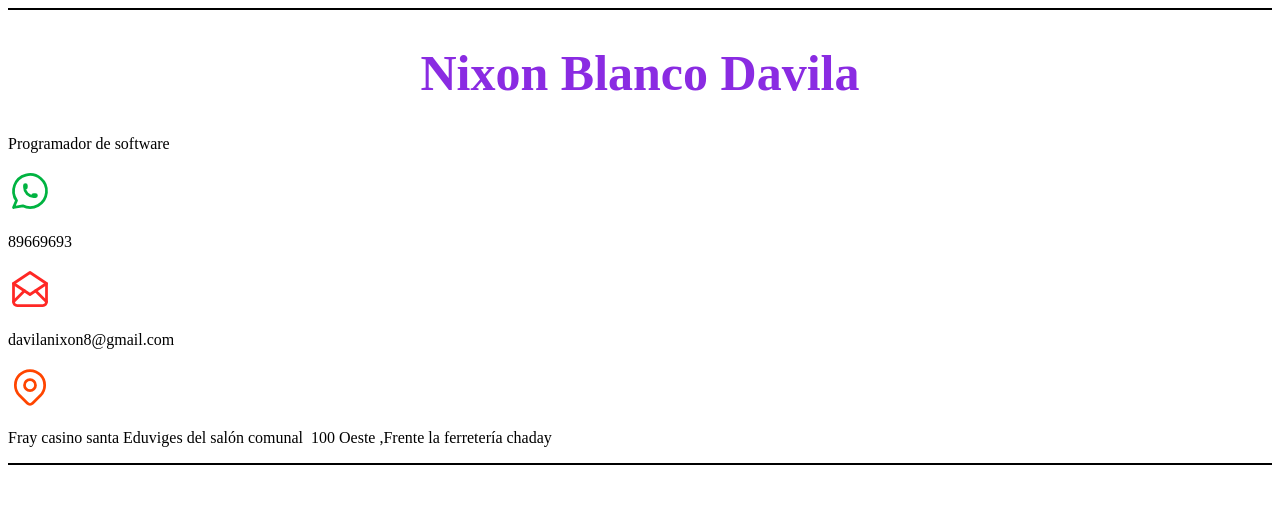
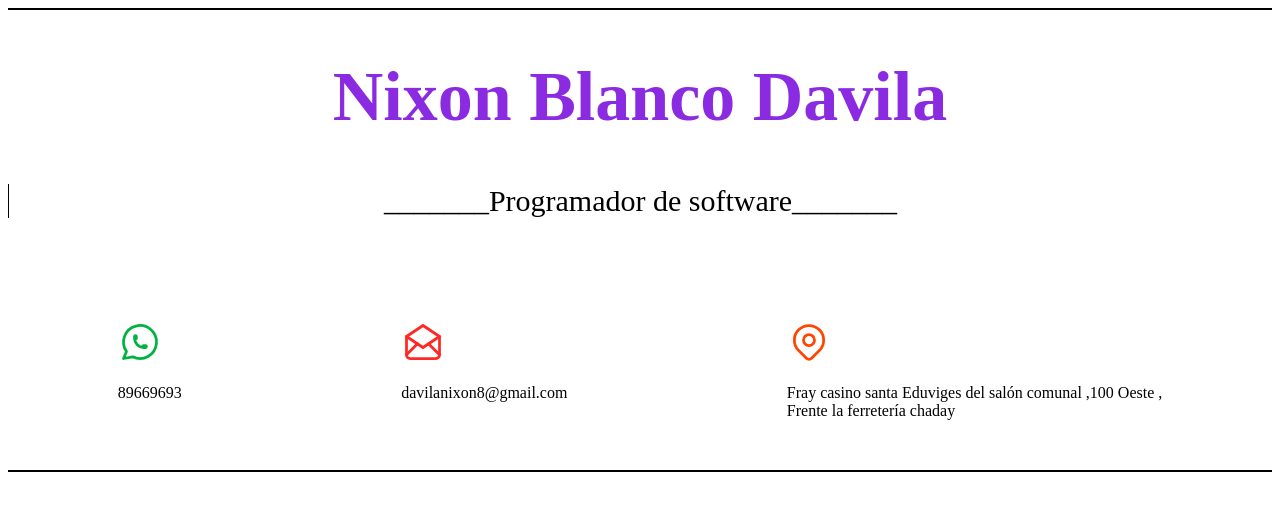
Before and after one commit to NixonDavila/proyecto, a plain HTML site: page index.html in a window 1280 px wide. Drawn offline with Linux system fonts and the light colour scheme.

Commit message:
informacion , final del heade y del javaScript

```diff
--- a/index.html
+++ b/index.html
@@ -4,20 +4,45 @@
     <link rel="stylesheet" href="./style.css">
     <meta charset="UTF-8">
     <meta name="viewport" content="width=device-width, initial-scale=1.0">
-    <title>Document</title>
+    <title>curriculun</title>
 </head>
 <body>
-<div class="contenedor"></div>
+    <div class="contenedor">
+
+
+
+
+
+    </div>
+
     <header>
     <h1 class="titulo">Nixon Blanco Davila</h1>
-    <p>Programador de software</p>
+
+<div class="pds">
+
+
+        <p>_______Programador de software_______</p>
+
+
+</div>
+<br>
+<br>
+<br>
+<br>
+
+
 <div class="contacto">
 
-    <img src="./img/whatsapp.svg" alt="">
+    <div>
+        <img src="./img/whatsapp.svg" alt="">
 
-    <p>89669693</p>
+        <p>89669693</p>
 
-    <div class="contacto">
+    </div>
+
+
+    <div>
+
         <img src="./img/correo.svg" alt="">
 
         <p>davilanixon8@gmail.com</p>
@@ -25,15 +50,15 @@
 
     </div>
 
+<div>
 
-    <div class="contacto">
+    <img src="./img/map.svg" alt="">
 
-        <img src="./img/map.svg" alt="">
+    <p>Fray casino santa Eduviges del salón comunal ,100 Oeste ,<br>Frente la ferretería chaday</p>
+
+</div>
 
 
-        <p>Fray casino santa Eduviges del salón comunal  100 Oeste ,Frente la ferretería chaday</p>
-
-    </div>
 
 
 </div>
@@ -44,6 +69,10 @@
 
 
 
+    <audio class="background_audio" loop>
+        <source src="audio/Forrest fire.mp3" type="audio/mp3">
+        Tu navegador no soporta el elemento audio
+      </audio>
 
 
 <div class="contenedor"></div>
--- a/proyecto.js
+++ b/proyecto.js
@@ -1 +1,7 @@
-console.log(2);
+const backgroundAudio = document.querySelector(".background_audio")
+
+// Events
+
+document.addEventListener("DOMContentLoaded", function () {
+    return backgroundAudio.play();
+})
--- a/style.css
+++ b/style.css
@@ -5,10 +5,31 @@
 
 
     text-align: center;
-    font-size: 50px;
+    font-size: 70px;
 
 }
 
 .contenedor{
     border:1px solid;
 }
+
+
+.contacto{
+
+display: flex;
+justify-content: space-around;
+width: 100%;
+height: 150px;
+
+
+
+
+}
+
+
+.pds{ text-align: center;
+    font-size: 30px;
+
+
+    border-left: 1px solid;
+}
```
Also changed, not shown: 1 other file.
